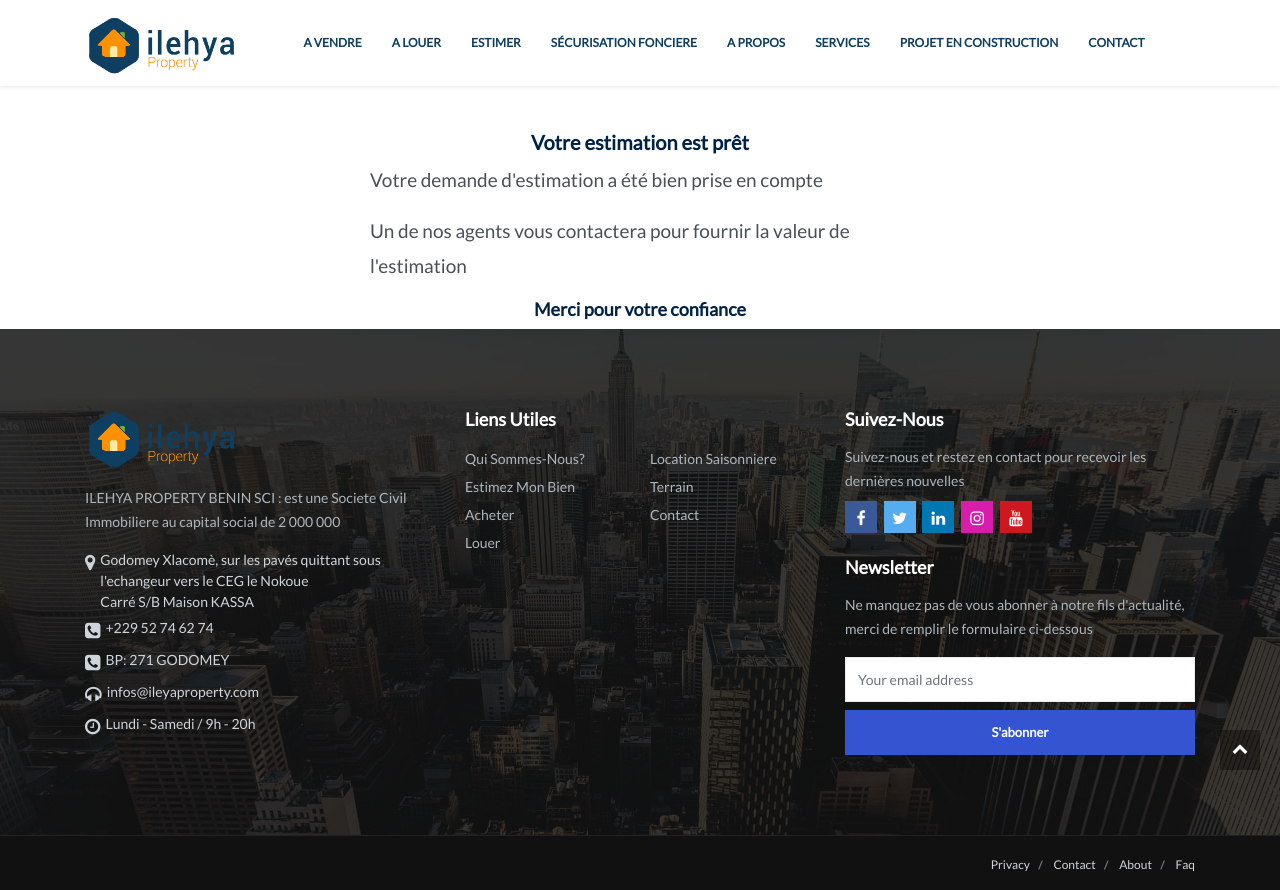
After one commit to dodji05/ILEHYA-IMMO, a Symfony app: template templates/FrontEnd/estimation-maison-fin.html.twig in a window 1280 px wide. The commit adds this page. Run offline with Twig, Linux system fonts and the light colour scheme; the template is opened without the code that fills it, so the values that code supplies are empty; some libraries are stand-ins or nearby versions.

Commit message:
estimation

```diff
--- a/src/Controller/EstimationController.php
+++ b/src/Controller/EstimationController.php
@@ -60,7 +60,7 @@ class EstimationController extends AbstractController
 //           dd($form->getData());
             $session->set('arrondissement',89);
             $email = (new TemplatedEmail())
-                ->from('contacts@dhodji.com')
+                ->from('contact@festivaldupagnetisse.com')
                 ->to(new Address('gildas31@gmail.com'))
                 ->priority(Email::PRIORITY_HIGH)
                 ->subject('Demande d estimation')
@@ -75,7 +75,7 @@ class EstimationController extends AbstractController
                 ]);
             $mailer->send($email);
 
-            return $this->render('mail/demande_estimation_maison.html.twig',
+            return $this->render('FrontEnd/estimation-maison-fin.html.twig',
                 [
                     'formData' => $form->getData()
                 ]);
--- a/src/Form/EstimationMaisonType.php
+++ b/src/Form/EstimationMaisonType.php
@@ -100,7 +100,7 @@ class EstimationMaisonType extends AbstractType
         $resolver->setDefaults([
             'data_class' => EstimationMaisonData::class,
 //            'method' => 'GET',
-//            'csrf_protection' => false
+            'csrf_protection' => false
         ]);
     }
 }
--- /dev/null
+++ b/templates/FrontEnd/estimation-maison-fin.html.twig
@@ -0,0 +1,53 @@
+{% extends 'FrontEnd/base.html.twig' %}
+{% block style %}
+    <link href="{{ asset('FrontEnd/house/css/jquery.steps.css') }}" rel="stylesheet">
+    <link href="{{ asset('BackEnd/assets/plugins/autocomplete/css/autoComplete.css') }}" rel="stylesheet">
+    <style>
+        .col-sm-offset-3 {
+            margin-left: 25%;
+        }
+
+        @media (min-width: 768px) {
+            .col-sm-offset-3 {
+                margin-left: 25%;
+            }
+        }
+
+        .col-sm-6 p {
+            font-size: 19px;
+            line-height: 35px;
+
+        }
+    </style>
+
+    {# <link rel="stylesheet" href="https://cdnjs.cloudflare.com/ajax/libs/noUiSlider/14.6.0/nouislider.min.css" integrity="sha512-6JqGSqQ++AEggYltdgSse8pKG90U/5U0bbkZoa94uSDG/BhI5YpYcy2LyWPWjXu40lUVEgEKHZ/2hCrwQvbODw==" crossorigin="anonymous" /> #}
+
+{% endblock %}
+ {% block navbar %}
+     {% include 'FrontEnd/partials/_navbar_fixed_top.html.twig' %}
+
+ {% endblock %}
+{% block content %}
+    <div class="clearfix" style="padding-top: 130px!important;"></div>
+
+    <div class="container">
+        <div class="row">
+            <div class="col-sm-6 col-sm-offset-3">
+                <h5 class="text-center">
+                    Votre estimation est prêt
+                </h5>
+                <p>
+                    Votre demande d'estimation a été bien prise en compte
+                </p>
+                <p>
+                    Un de nos agents vous contactera pour fournir la valeur de l'estimation
+                </p>
+
+                <h6 class="text-center">
+                    Merci pour votre confiance
+                </h6>
+            </div>
+
+        </div>
+    </div>
+{% endblock %}
```
Also changed, not shown: templates/FrontEnd/estimation.html.twig (+9 -2 lines), templates/FrontEnd/estimation_maison-2.html.twig (+23 -15 lines).
